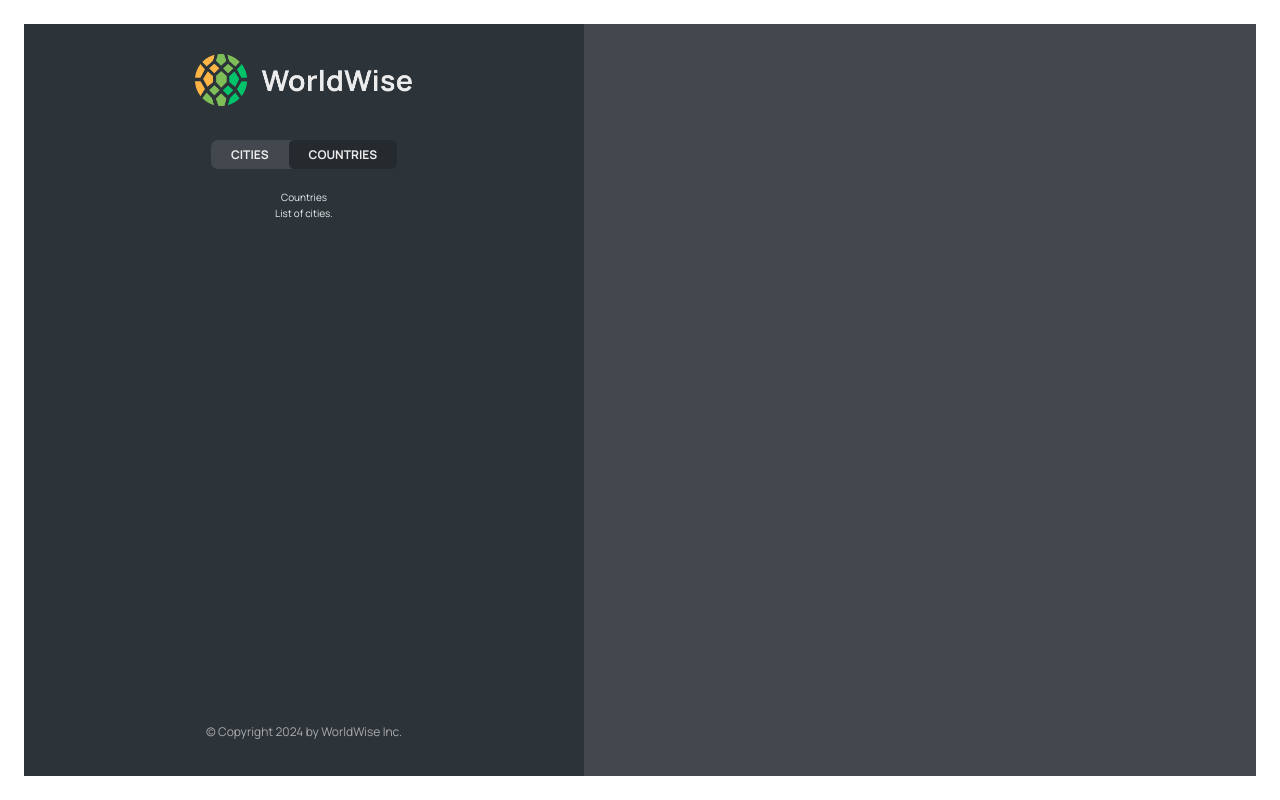
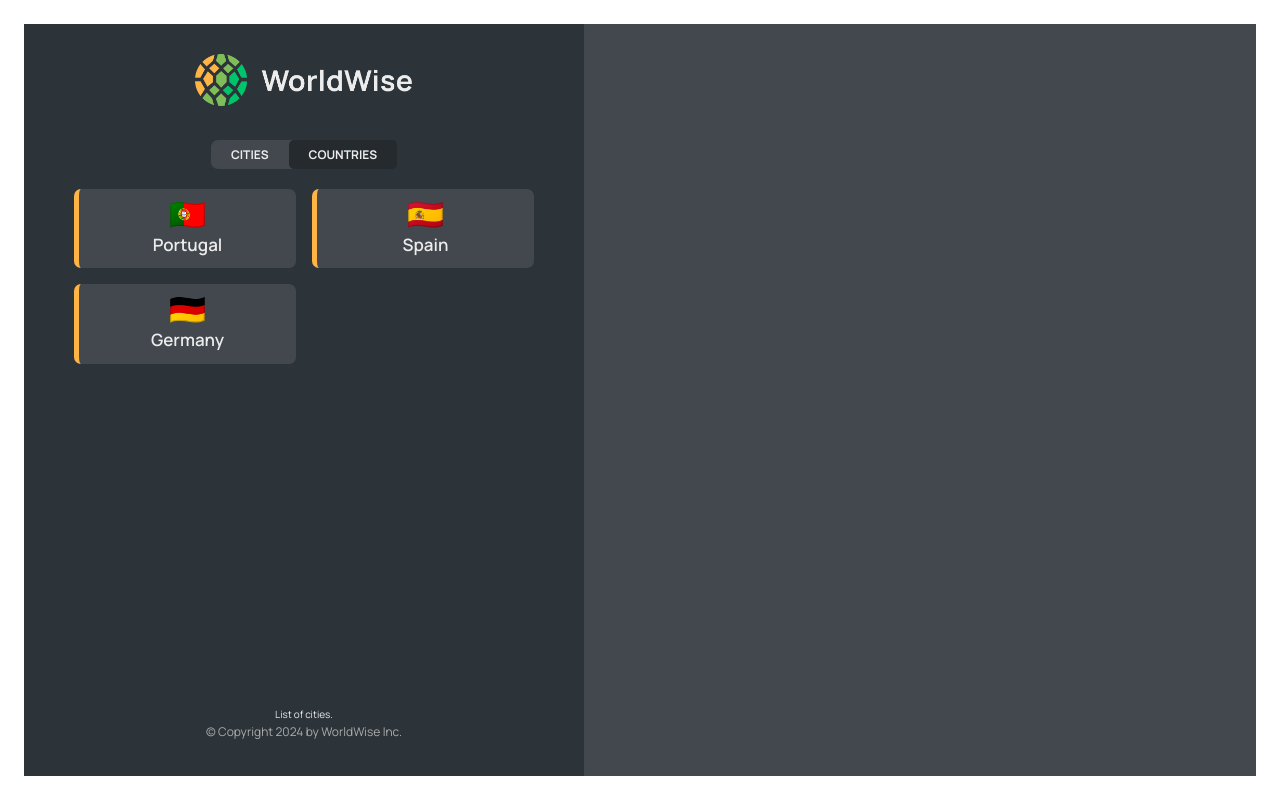
Before and after one commit to StefanHadzhiev/WorldWise_React, a React (Vite) app: page /app/countries in a window 1280 px wide. Built offline with nearby package versions, Linux system fonts and the light colour scheme; data requests are answered from the project's data file.

Commit message:
CountryList

```diff
--- a/data/cities.json
+++ b/data/cities.json
@@ -35,6 +35,30 @@
         "lng": 13.376933665713324
       },
       "id": 98443197
+    },
+    {
+      "cityName": "Faro",
+      "country": "Portugal",
+      "emoji": "🇵🇹",
+      "date": "2027-10-31T15:59:59.138Z",
+      "notes": "My favorite city so far!",
+      "position": {
+        "lat": 38.727881642324164,
+        "lng": -9.140900099907554
+      },
+      "id": 7393
+    },
+    {
+      "cityName": "Barcelona",
+      "country": "Spain",
+      "emoji": "🇪🇸",
+      "date": "2027-07-15T08:22:53.976Z",
+      "notes": "",
+      "position": {
+        "lat": 40.46635901755316,
+        "lng": -3.7133789062500004
+      },
+      "id": 178067
     }
   ]
 }
--- a/src/App.jsx
+++ b/src/App.jsx
@@ -8,6 +8,7 @@
 import PageNotFound from "./pages/PageNotFound";
 import Login from "./pages/Login";
 import CityList from "./components/CityList";
+import CountryList from "./components/CountryList";
 
 const BASE_URL = "http://localhost:1226";
 
@@ -48,7 +49,10 @@
             path="cities"
             element={<CityList cities={cities} isLoading={isLoading} />}
           />
-          <Route path="countries" element={<p>Countries</p>} />
+          <Route
+            path="countries"
+            element={<CountryList isLoading={isLoading} cities={cities} />}
+          />
           <Route path="form" element={<p>Form</p>} />
         </Route>
         <Route path="*" element={<PageNotFound />} />
--- /dev/null
+++ b/src/components/CountryList.jsx
@@ -0,0 +1,32 @@
+import styles from "./CountryList.module.css";
+import Spinner from "./Spinner";
+import Message from "./Message";
+import CountryItem from "./CountryItem";
+
+function CountryList({ isLoading, cities }) {
+  if (isLoading) {
+    return <Spinner />;
+  }
+
+  if (!cities.length) {
+    return (
+      <Message message="Add your first country by clicking on a city on the map. "></Message>
+    );
+  }
+
+  const countries = cities.reduce((arr, city) => {
+    if (!arr.map((el) => el.country).includes(city.country))
+      return [...arr, { country: city.country, emoji: city.emoji }];
+    else return arr;
+  }, []);
+
+  return (
+    <ul className={styles.countryList}>
+      {countries.map((country) => (
+        <CountryItem key={country.emoji} country={country} />
+      ))}
+    </ul>
+  );
+}
+
+export default CountryList;
```
